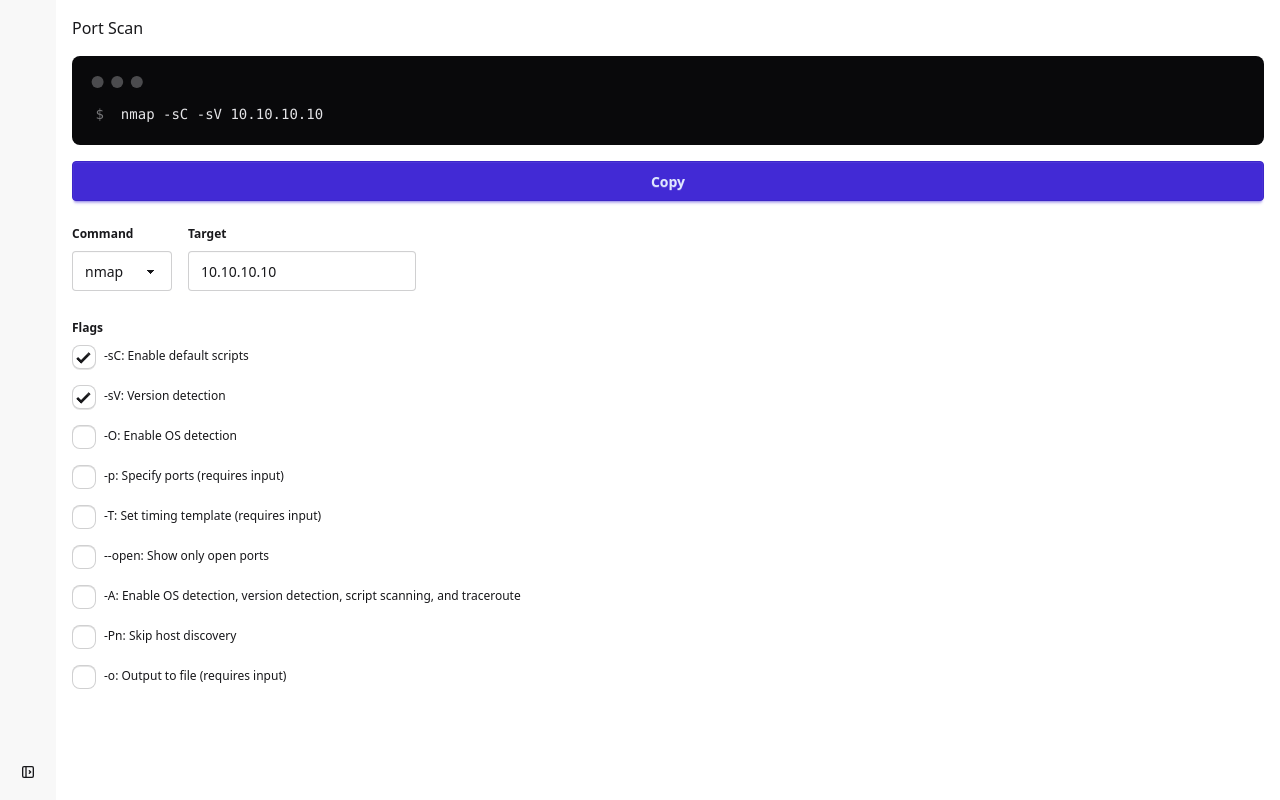
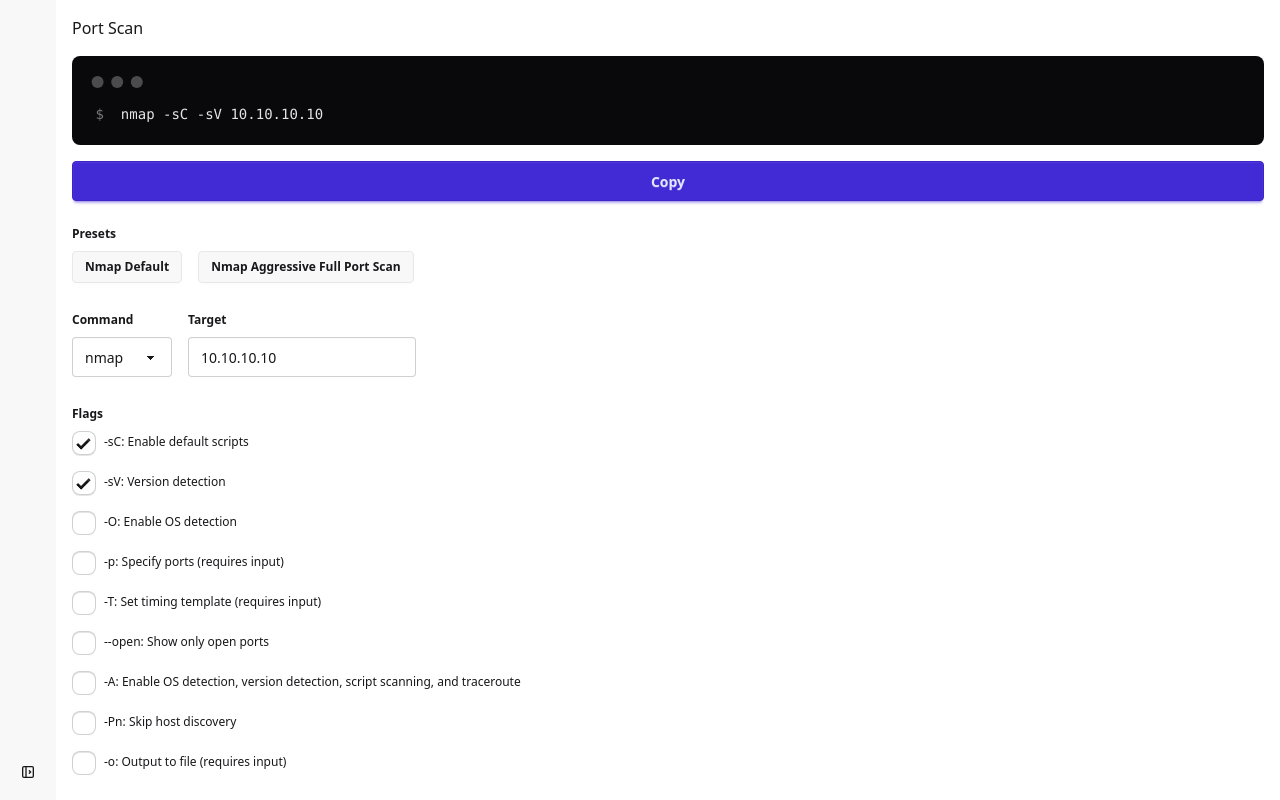
Before and after one commit to naborisk/recon-helper, a Next.js app: page /port-scan in a window 1280 px wide. Built offline with nearby package versions, Linux system fonts and the light colour scheme; a web font is replaced by a local one.

Commit message:
add presets

```diff
--- a/src/app/port-scan/page.tsx
+++ b/src/app/port-scan/page.tsx
@@ -6,6 +6,7 @@
   description?: string;
   requireInput: boolean;
   input?: string;
+  noSpace?: boolean;
 };
 
 type Command = {
@@ -32,6 +33,7 @@
         description: "Specify ports",
         requireInput: true,
         input: "-",
+        noSpace: true,
       },
       {
         value: "-T",
@@ -58,6 +60,7 @@
         value: "-o",
         description: "Output to file",
         requireInput: true,
+        input: "output.nmap",
       },
     ],
     defaultFlags: ["-sC", "-sV"],
@@ -84,7 +87,9 @@
 
   useEffect(() => {
     const flagStrings = flags.map((flag) =>
-      flag.requireInput ? `${flag.value}${flag.input || ""}` : flag.value,
+      flag.requireInput
+        ? `${flag.value}${flag.noSpace ? "" : " "}${flag.input || ""}`
+        : flag.value,
     );
 
     // setFullCommand(`${command} ${flagStrings.join(" ")} ${target}`);
@@ -121,12 +126,51 @@
       >
         Copy
       </button>
+
+      <fieldset className="fieldset">
+        <legend className="fieldset-legend">Presets</legend>
+        <div className="flex gap-4">
+          <button
+            type="button"
+            className="btn btn-sm"
+            onClick={() => {
+              setCommand("nmap");
+              setFlags([
+                { value: "-sC", requireInput: false },
+                { value: "-sV", requireInput: false },
+              ]);
+            }}
+          >
+            Nmap Default
+          </button>
+          <button
+            type="button"
+            className="btn btn-sm"
+            onClick={() => {
+              setCommand("nmap");
+              setFlags([
+                { value: "-A", requireInput: false },
+                {
+                  value: "-p",
+                  requireInput: true,
+                  input: "1-65535",
+                  noSpace: true,
+                },
+              ]);
+            }}
+          >
+            Nmap Aggressive Full Port Scan
+          </button>
+        </div>
+      </fieldset>
+
       <div className="flex gap-4">
         <fieldset className="fieldset">
           <legend className="fieldset-legend">Command</legend>
           <select
             defaultValue="nmap"
             className="select"
+            value={command}
             onChange={(e) => setCommand(e.target.value)}
           >
             <option>nmap</option>
@@ -150,7 +194,8 @@
         <legend className="fieldset-legend">Flags</legend>
         <div className="flex flex-col gap-4">
           {allowedFlags.map((flag) => (
-            <label key={flag.value} className="hover:cursor-pointer">
+            <div key={flag.value} className="flex h-6 items-center">
+              <label className="hover:cursor-pointer">
                 <input
                   type="checkbox"
                   className="checkbox mr-2"
@@ -167,12 +212,13 @@
                 />
                 {flag.value}: {flag.description}
                 {flag.requireInput ? " (requires input)" : ""}
+              </label>
               {flag.requireInput &&
                 flags.some((f) => f.value === flag.value) && (
                   <input
                     type="text"
                     className="input ml-2"
-                    placeholder="input"
+                    placeholder="Flag input"
                     value={
                       flags.find((f) => f.value === flag.value)?.input || ""
                     }
@@ -188,7 +234,7 @@
                     }}
                   />
                 )}
-            </label>
+            </div>
           ))}
         </div>
       </fieldset>
```
Lines whose indentation alone changed are shown as unchanged.
